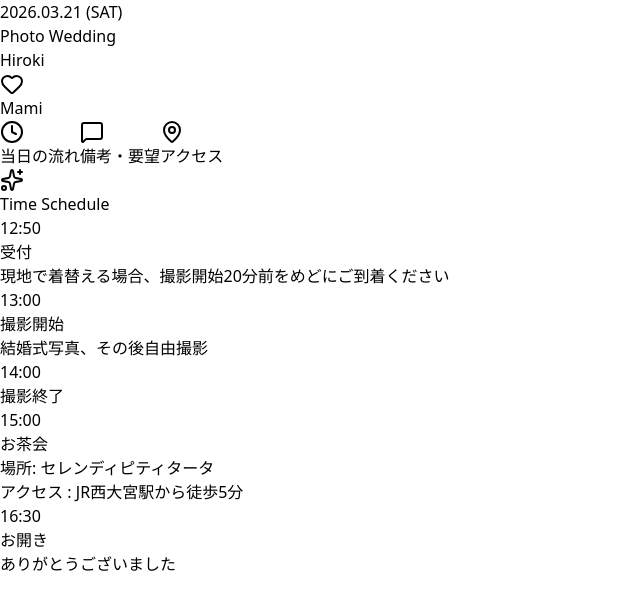
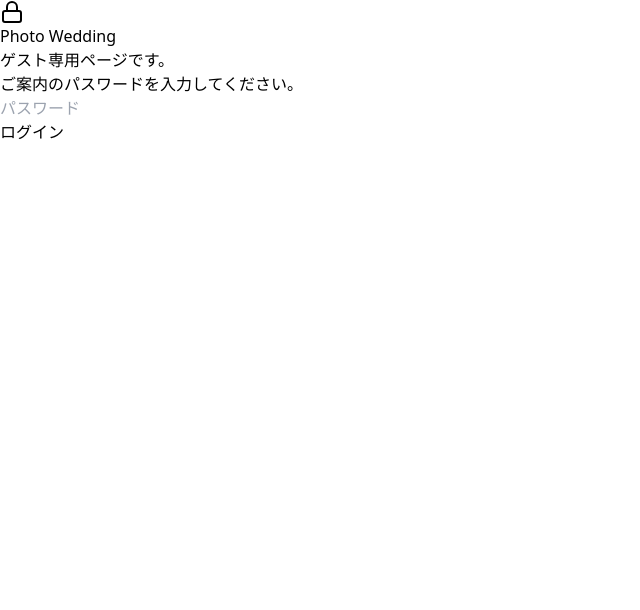
Before and after one commit to heerobaseball/photo-wedding, a React (Vite) app: page / in a window 1280 px wide. Shown: the top 610 px of the page, without its empty margins (0-640 px from the left). Built offline with nearby package versions, Linux system fonts and the light colour scheme.

Commit message:
ログイン方法変更

```diff
--- a/src/App.jsx
+++ b/src/App.jsx
@@ -1,5 +1,6 @@
 import React, { useState, useEffect } from 'react';
-import { Clock, MapPin, Heart, Sparkles, MessageSquare } from 'lucide-react';
+// ★アイコン「Lock」を追加しました
+import { Clock, MapPin, Heart, Sparkles, MessageSquare, Lock } from 'lucide-react';
 
 // スライドショー用の画像URL（この中からランダムで1枚選ばれます）
 const introImages = [
@@ -7,47 +8,72 @@ const introImages = [
   "/2.jpg"
 ];
 
+// ★ゲストに案内する共通パスワードを設定します（お好きな文字や数字に変更してください！）
+const GUEST_PASSWORD = "password123";
+
 export default function App() {
+  // ==========================================
+  // 1. ログイン状態の管理（ブラウザに記憶させます）
+  // ==========================================
+  const [isAuthenticated, setIsAuthenticated] = useState(() => {
+    // 過去にログインして記憶されていれば、最初から true にする
+    return localStorage.getItem('weddingAuth') === 'true';
+  });
+  const [passwordInput, setPasswordInput] = useState('');
+  const [loginError, setLoginError] = useState(false);
+
+  // ログインボタンを押したときの処理
+  const handleLogin = (e) => {
+    e.preventDefault();
+    if (passwordInput === GUEST_PASSWORD) {
+      // パスワードが合っていれば記憶してメイン画面へ
+      localStorage.setItem('weddingAuth', 'true');
+      setIsAuthenticated(true);
+    } else {
+      // 間違っていればエラーを出す
+      setLoginError(true);
+      setPasswordInput('');
+    }
+  };
+
+
+  // ==========================================
+  // 2. メイン画面の各種設定
+  // ==========================================
   const [activeTab, setActiveTab] = useState('schedule');
 
-  // スライドショーの表示判定（セッションストレージに記録がない＝初回アクセス時のみ true）
   const [showIntro, setShowIntro] = useState(() => {
     return !sessionStorage.getItem('weddingIntroSeen');
   });
 
-  // フェードアウト中かどうかの判定
   const [isFading, setIsFading] = useState(false);
 
-  // 読み込み時に、配列の中からランダムに1枚の画像を選ぶ
   const [randomImage] = useState(() => {
     return introImages[Math.floor(Math.random() * introImages.length)];
   });
 
-  // スライドショーのアニメーションと終了処理
+  // スライドショーのアニメーション
   useEffect(() => {
-    if (!showIntro) return;
+    // ★ログインしていない時はスライドショーを動かさない
+    if (!isAuthenticated || !showIntro) return;
 
-    // 初回表示したことをブラウザに記憶させる（これでリロード時は出なくなります）
     sessionStorage.setItem('weddingIntroSeen', 'true');
 
-    // 2秒後にフェードアウト（透明になるアニメーション）を開始する
     const fadeTimer = setTimeout(() => {
       setIsFading(true);
     }, 2000);
 
-    // 3秒後（フェードアウト完了後）にスライドショー自体をDOMから完全に削除する
     const removeTimer = setTimeout(() => {
       setShowIntro(false);
     }, 3000);
 
-    // クリーンアップ
     return () => {
       clearTimeout(fadeTimer);
       clearTimeout(removeTimer);
     };
-  }, [showIntro]);
+  }, [isAuthenticated, showIntro]);
 
-  // LINEブラウザで開かれたら外部ブラウザ（Safari/Chrome）へ自動で飛ばす
+  // LINEブラウザで開かれたら外部ブラウザへ自動で飛ばす
   useEffect(() => {
     if (navigator.userAgent.match(/Line/i)) {
       if (window.location.search.indexOf('openExternalBrowser=1') === -1) {
@@ -69,6 +95,50 @@ export default function App() {
     { time: "16:30", title: "お開き", desc: "ありがとうございました" },
   ];
 
+
+  // ==========================================
+  // 3. 画面の表示（パスワード画面 or メイン画面）
+  // ==========================================
+
+  // ★ログインしていない場合は、この「専用ログイン画面」を表示
+  if (!isAuthenticated) {
+    return (
+      <div className="min-h-screen bg-rose-50 flex items-center justify-center p-4 font-sans text-stone-800">
+        <div className="bg-white p-8 rounded-2xl shadow-sm border border-stone-100 w-full max-w-sm text-center animate-fade-in">
+          <div className="flex justify-center mb-4">
+            <Lock className="w-8 h-8 text-rose-300" />
+          </div>
+          <h1 className="text-2xl font-serif text-stone-700 mb-2">Photo Wedding</h1>
+          <p className="text-sm text-stone-500 mb-6">ゲスト専用ページです。<br/>ご案内のパスワードを入力してください。</p>
+
+          <form onSubmit={handleLogin} className="space-y-4">
+            <div>
+              <input
+                type="password"
+                value={passwordInput}
+                onChange={(e) => {
+                  setPasswordInput(e.target.value);
+                  setLoginError(false);
+                }}
+                className="w-full border border-stone-300 rounded-lg p-3 text-center focus:outline-none focus:border-rose-400 focus:ring-1 focus:ring-rose-400 transition-shadow tracking-widest"
+                placeholder="パスワード"
+              />
+              {loginError && (
+                <p className="text-xs text-rose-500 mt-2 font-bold animate-pulse">
+                  パスワードが間違っています
+                </p>
+              )}
+            </div>
+            <button type="submit" className="w-full bg-rose-400 text-white font-bold py-3 rounded-lg shadow-md hover:bg-rose-500 transition-colors">
+              ログイン
+            </button>
+          </form>
+        </div>
+      </div>
+    );
+  }
+
+  // ★ログイン済みの場合は、こちらの「メイン画面」を表示
   return (
     <>
       {/* --- スライドショーのオーバーレイ画面 --- */}
@@ -173,7 +243,6 @@ export default function App() {
 
                 <div className="w-full overflow-hidden rounded-lg">
                   <iframe
-                    /* ↓↓↓ この srcの中身をご自身のGoogleフォームのURLに書き換えてください ↓↓↓ */
                     src="https://docs.google.com/forms/d/e/1FAIpQLScEfJ5EyVlPr5kWWOqe14ENMF2VcZF6AwK5qOGCMogcmzYIUA/viewform?usp=dialog"
                     width="100%"
                     height="600"
@@ -202,7 +271,6 @@ export default function App() {
 
                 <div className="w-full h-48 mb-3 rounded-lg overflow-hidden border border-stone-200">
                   <iframe
-                    /* ↓↓↓ この srcの中身をご自身のGoogleマップのURLに書き換えてください ↓↓↓ */
                     src="https://www.google.com/maps/embed?pb=!1m18!1m12!1m3!1d3231.6375335291!2d139.62158349999999!3d35.90689210000001!2m3!1f0!2f0!3f0!3m2!1i1024!2i768!4f13.1!3m3!1m2!1s0x6018c1437a393069%3A0xc425bbc7d3396524!2z5bCP44GV44Gq57WQ5ama5byPIOWkp-WuruW6lw!5e0!3m2!1sja!2sjp!4v1771546356588!5m2!1sja!2sjp"
                     width="100%"
                     height="100%"
```
Also changed, not shown: 1 other file (tests, documents, lock files or other folders).
